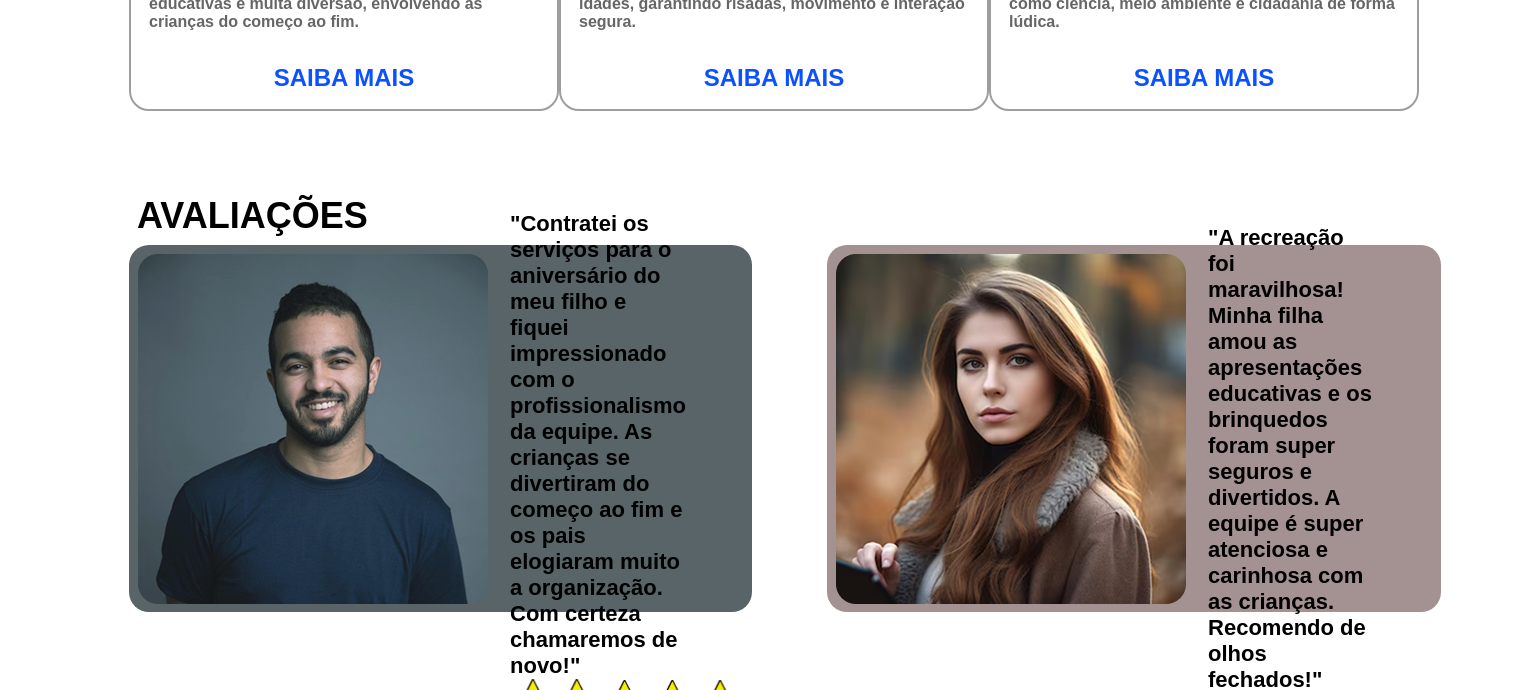
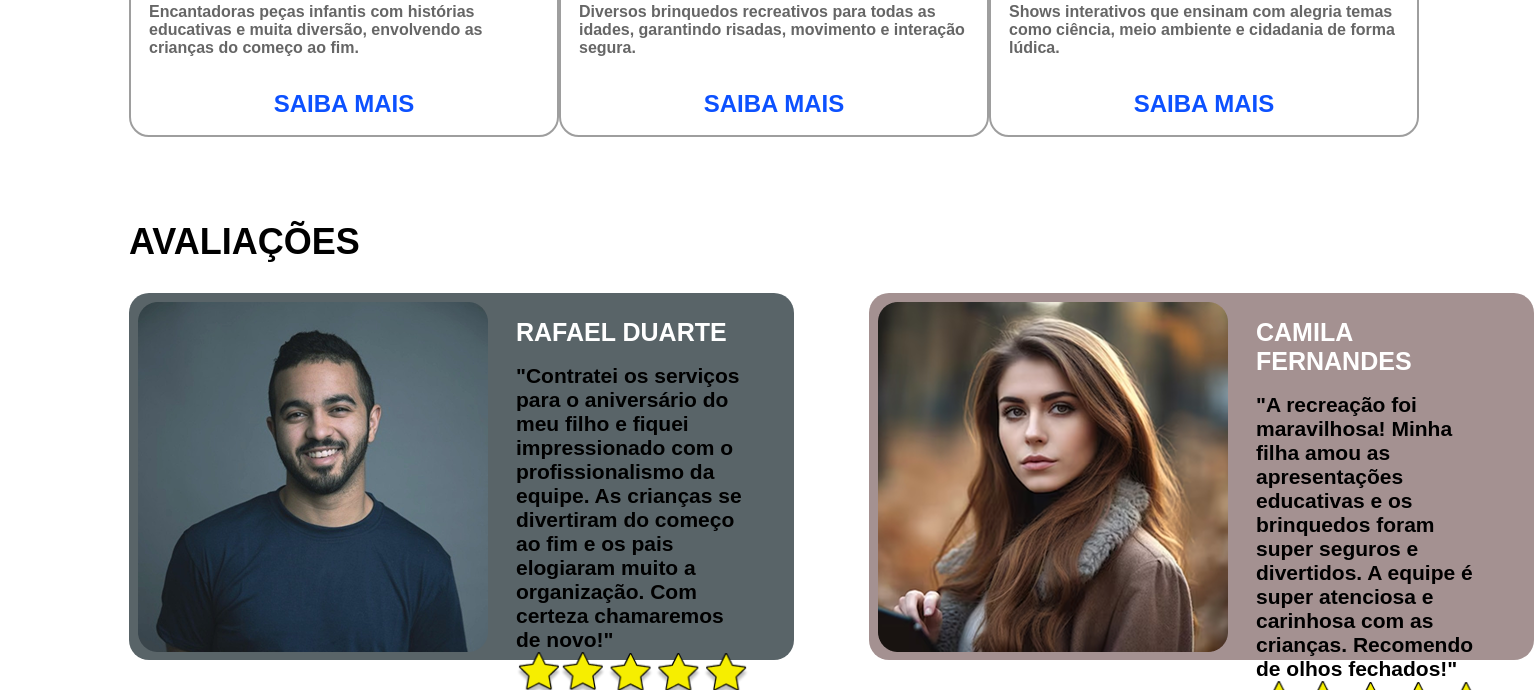
Before and after one commit to kappannotavio/Childrens-Service, a plain HTML site: page index.html in a window 1280 px wide. Shown: the part 790-1480 px from the top of the page, 1534 px wide, since content can reach past the window. Drawn offline with Linux system fonts and the light colour scheme.

Commit message:
Correções na Formatação

```diff
--- a/index.html
+++ b/index.html
@@ -1,11 +1,16 @@
-<html lang="en">
+<!DOCTYPE html>
+<html lang="pt-br">
 <head>
-    <link rel="stylesheet" href="style.css">
-    <link rel="stylesheet" href="style-index.css">
-    <link rel="icon" href="img/index/logos/logo.png">
     <meta charset="UTF-8">
     <meta name="viewport" content="width=device-width, initial-scale=1.0">
     <title>Childrens Service</title>
+    <link rel="icon" href="img/index/logos/logo.png" type="image/png">
+    <link rel="stylesheet" href="style.css">
+    <link rel="stylesheet" href="style-index.css">
+    <meta name="description" content="Childrens Service - Conectando serviços infantis com praticidade.">
+    <meta name="keywords" content="crianças, serviços, infantil, educação, babysitter, aulas, recreação">
+    <meta name="author" content="Otavio Kappann">
+    <meta name="theme-color" content="#8E44AD">
 </head>
 <body>
 
@@ -64,10 +69,12 @@
                     <img src="img/index/avaliacoes/ImgHomem.png" alt="ImgHomem" width="350">
 
                     <div class="textoAvaliacao">
-                        <h3>RAFAEL DUARTE</h3>
+                        <h3 class="nome">RAFAEL DUARTE</h3>
+                        <div class="textImage">
                             <p>"Contratei os serviços para o aniversário do meu filho e fiquei impressionado com o profissionalismo da equipe. As crianças se divertiram
                                 do começo ao fim e os pais elogiaram muito a organização. Com certeza chamaremos de novo!"</p>
                             <img src="img/index/avaliacoes/Estrelas.png" alt="estrelas" width="233">
+                        </div>
                     </div>
                 </div>
 
@@ -75,10 +82,12 @@
                     <img src="img/index/avaliacoes/ImgMulher.png" alt="ImgHomem" width="350">
 
                     <div class="textoAvaliacao">
-                        <h3>CAMILA FERNANDES</h3>
+                        <h3 class="nome">CAMILA FERNANDES</h3>
+                        <div class="textImage">
                             <p>"A recreação foi maravilhosa! Minha filha amou as apresentações educativas e os brinquedos foram super seguros e divertidos. A equipe é
                                 super atenciosa e carinhosa com as crianças. Recomendo de olhos fechados!"</p>
                             <img src="img/index/avaliacoes/Estrelas.png" alt="estrelas" width="233">
+                        </div>
                     </div>
                 </div>
 
--- a/style-index.css
+++ b/style-index.css
@@ -65,36 +65,48 @@ section h2 {
 .pessoaAvaliadaH {
     background-color: #596468;
     display: flex;
+    flex-direction: row;
     align-items: center;
-    width: 801px;
-    height: 367px;
+    padding-left: .5625rem;
+    width: 50.0625rem;
+    height: 22.9375rem;
     border-radius: 20px;
-    gap: 22px;
-    padding-left: 9px;
 }
 
 .pessoaAvaliadaM {
     background-color: #A49191;
     display: flex;
+    flex-direction: row;
     align-items: center;
-    width: 801px;
-    height: 367px;
+    padding-left: .5625rem;
+    width: 50.0625rem;
+    height: 22.9375rem;
     border-radius: 20px;
-    gap: 22px;
-    padding-left: 9px;
 }
 
-.textoAvaliacao h3 {
-    color: #FFFFFF;
-    font-weight: bold;
-    font-size: 25px;
+.nome {
+    font-size: 1.5625rem;
+    color: #ffffff;
+    margin-top: 0;
+    margin-bottom: 1.0625rem;
+}
 
+.textoAvaliacao {
+    margin-left: 1.75rem;
+    height: 19.8125rem;
+    margin-right: 2.8125rem;
+    text-align: left;
 }
 
 .textoAvaliacao p {
-    color: #000000;
+    font-size: 1.3125rem;
     font-weight: bold;
-    font-size: 22px;
-    padding-right: 66px;
     margin: 0;
 }
+
+.textImage {
+    display: flex;
+    flex-direction: column;
+    justify-content: space-between;
+    height: 18.125rem;
+}
```
Also changed, not shown: galeria.html (+10 -4 lines), orcamento.html (+9 -4 lines). Lines whose indentation alone changed are shown as unchanged.
